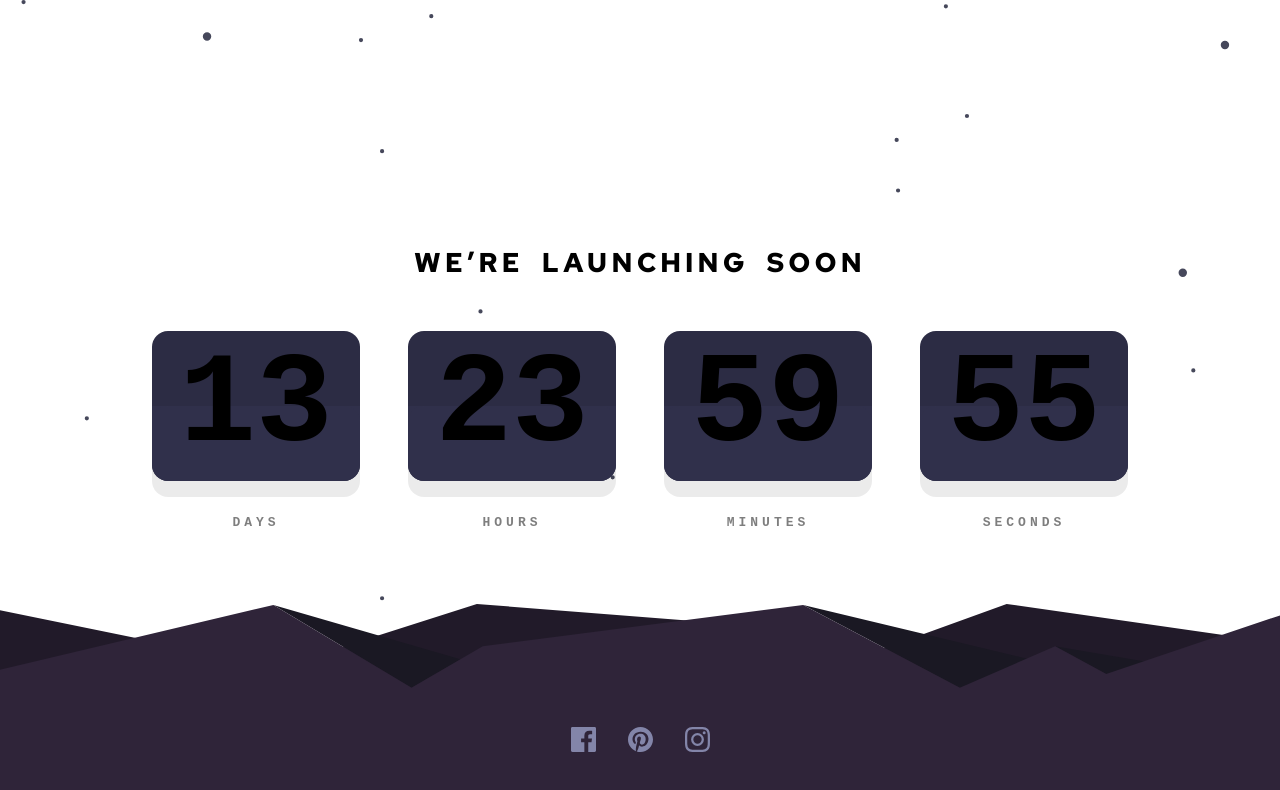
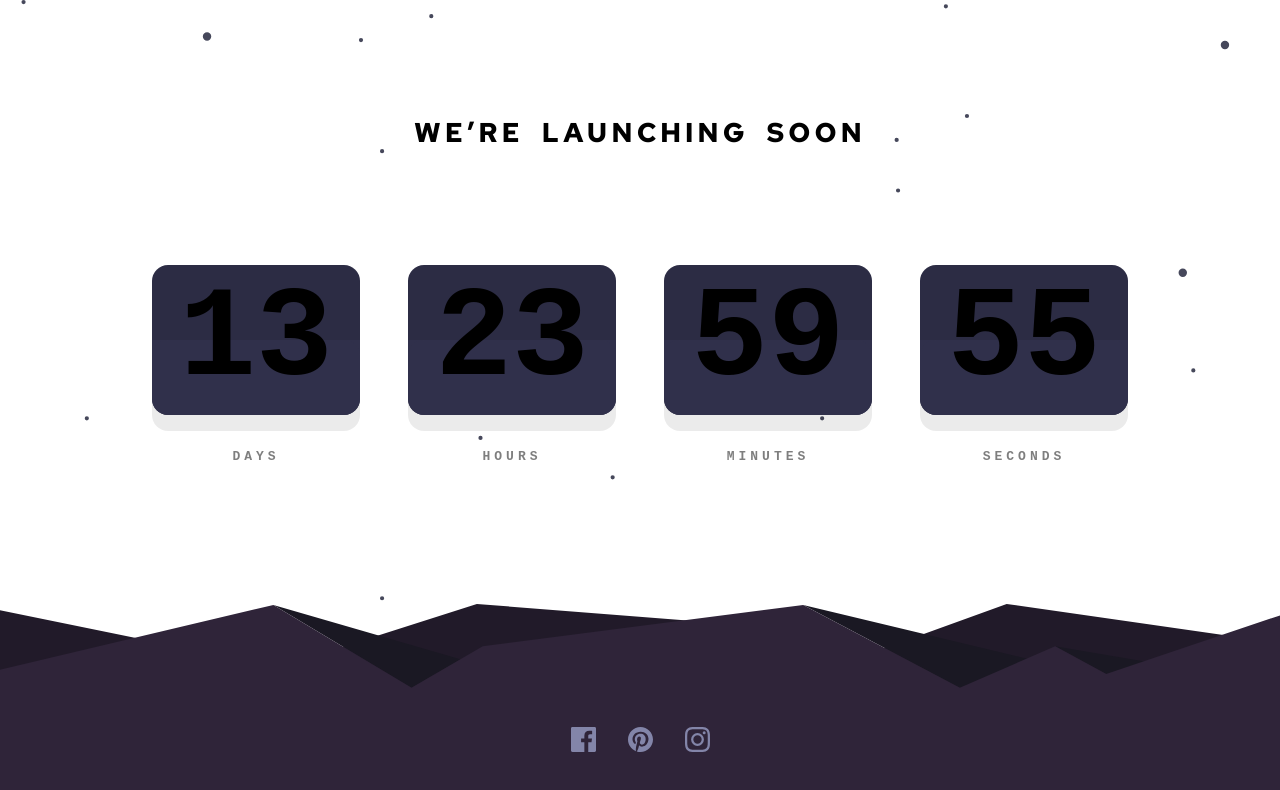
Before and after one commit to HediMuhamad/launch-countdown-timer, a Next.js app: page / in a window 1280 px wide. Shown: the top 790 px of the page. Built offline with nearby package versions, Linux system fonts and the light colour scheme.

Commit message:
change(count-down): adjust alignment and spacing in global and count-down styles

```diff
--- a/src/app/globals.css
+++ b/src/app/globals.css
@@ -42,7 +42,6 @@ body {
 main {
   display: flex;
   justify-content: center;
-  align-items: center;
   flex: 1;
 }
 
--- a/src/components/count-down-section/style.module.css
+++ b/src/components/count-down-section/style.module.css
@@ -1,12 +1,12 @@
 .count-down-section {
   display: flex;
   flex-direction: column;
-  justify-content: center;
   align-items: center;
-  padding: 2rem 0;
+  margin-top: 4rem;
   background-color: var(--dark-blue);
   color: var(--white);
-  gap: 3rem;
+  gap: 7rem;
+  height: auto;
 }
 
 .count-down-section__headline {
@@ -15,6 +15,7 @@
   color: var(--white);
   word-spacing: 8px;
   letter-spacing: 4px;
+  text-wrap: balance;
 }
 
 .count-down__container {
```
